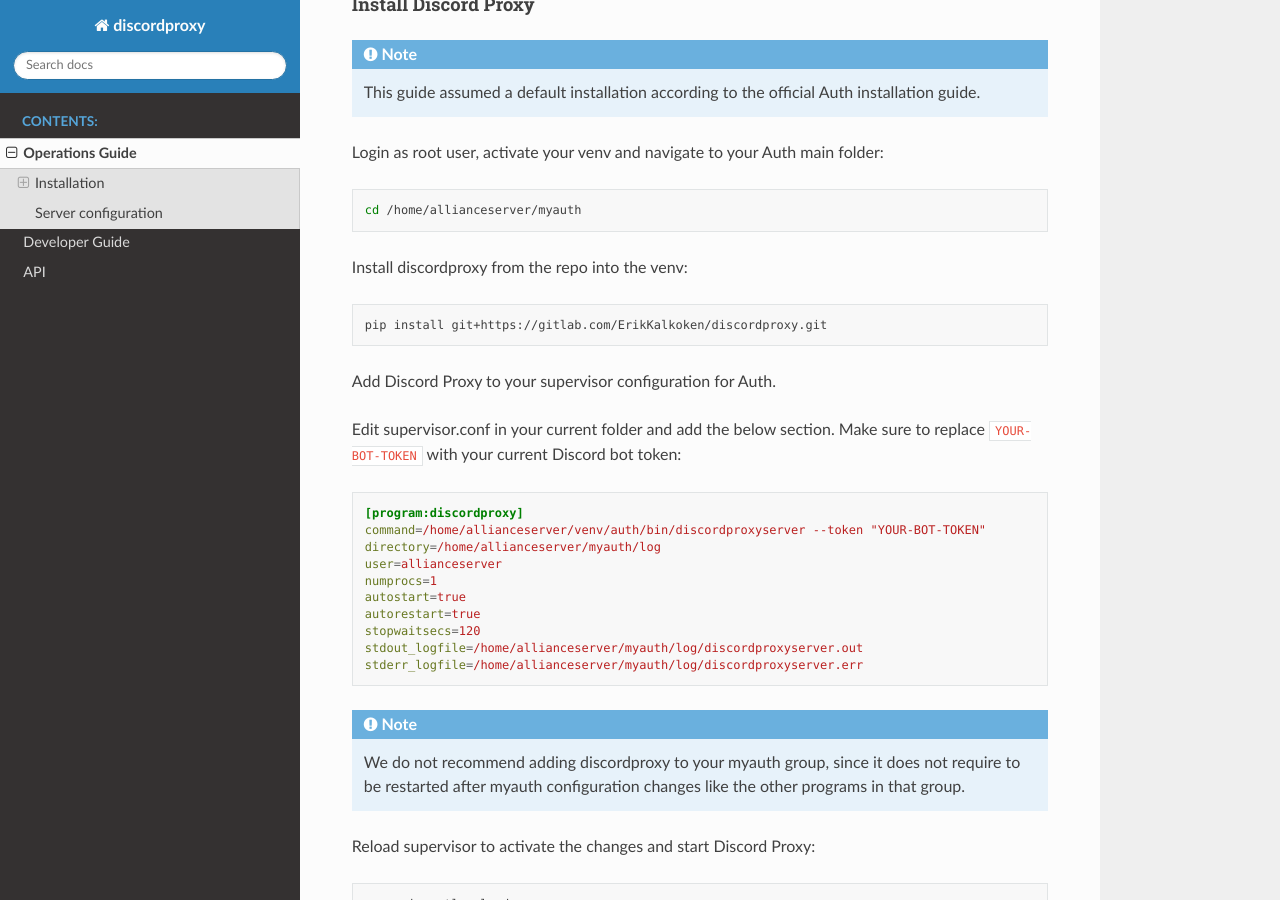
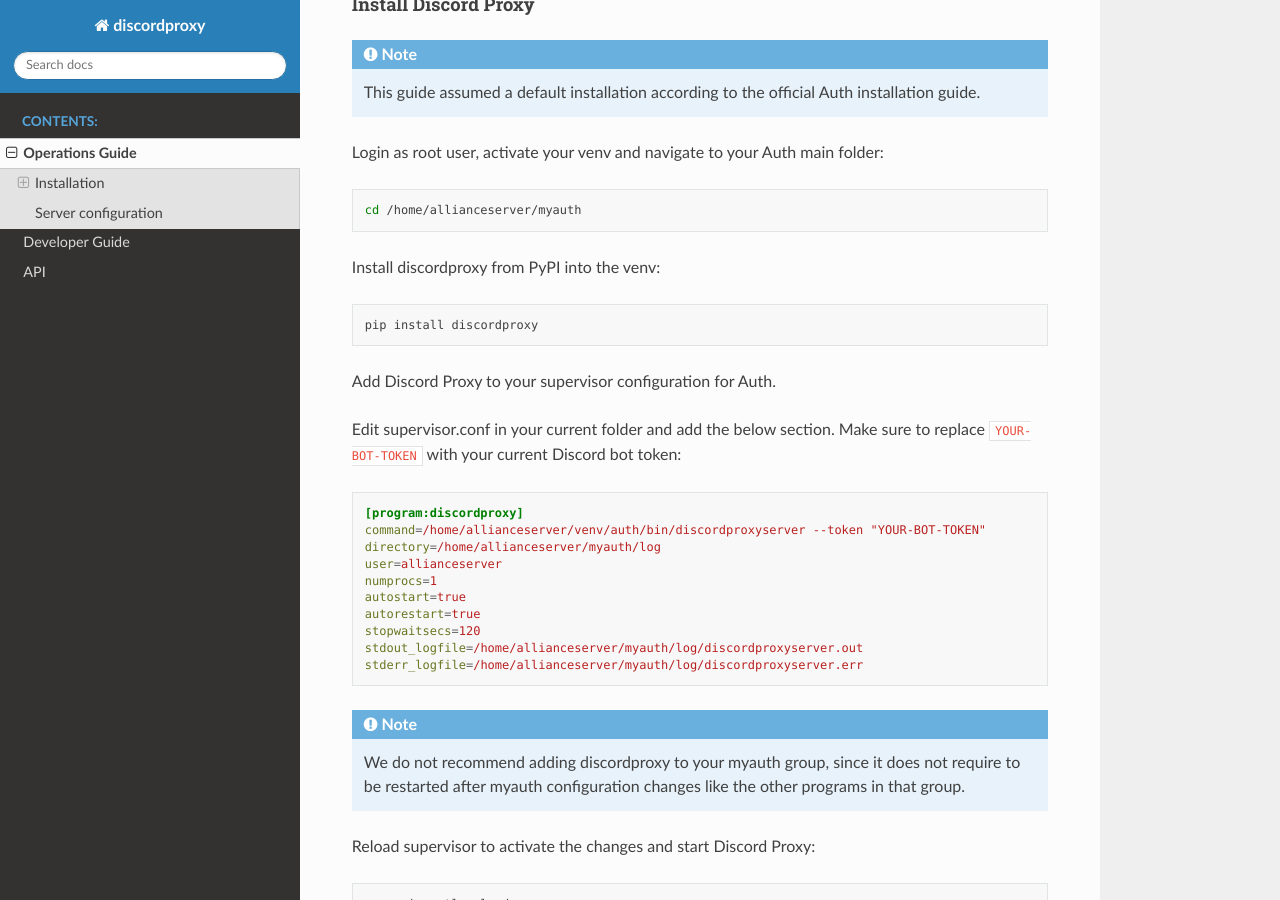
Before and after one commit to buahaha/discordproxy, a Sphinx documentation site: the page built from docs/operations.md, in a window 1280 px wide and 900 px high, scrolled down 322 px. Built offline with Sphinx 7.4.7 and the Read the Docs theme 2.0.0, drawn with Linux system fonts in a browser that asks for light colours; some of the changed text lies outside the part shown.

Commit message:
Update pip install in docs

````diff
--- a/docs/operations.md
+++ b/docs/operations.md
@@ -19,10 +19,10 @@
 cd /home/allianceserver/myauth
 ```
 
-Install discordproxy from the repo into the venv:
+Install discordproxy from PyPI into the venv:
 
 ```bash
-pip install git+https://gitlab.com/ErikKalkoken/discordproxy.git
+pip install discordproxy
 ```
 
 Add Discord Proxy to your supervisor configuration for Auth.
@@ -96,10 +96,10 @@
 pip install wheel setuptools
 ```
 
-Install discordproxy from the repo into the venv:
+Install discordproxy from PyPI into the venv:
 
 ```bash
-pip install git+https://gitlab.com/ErikKalkoken/discordproxy.git
+pip install discordproxy
 ```
 
 #### Add discordproxy to supervisor
````
